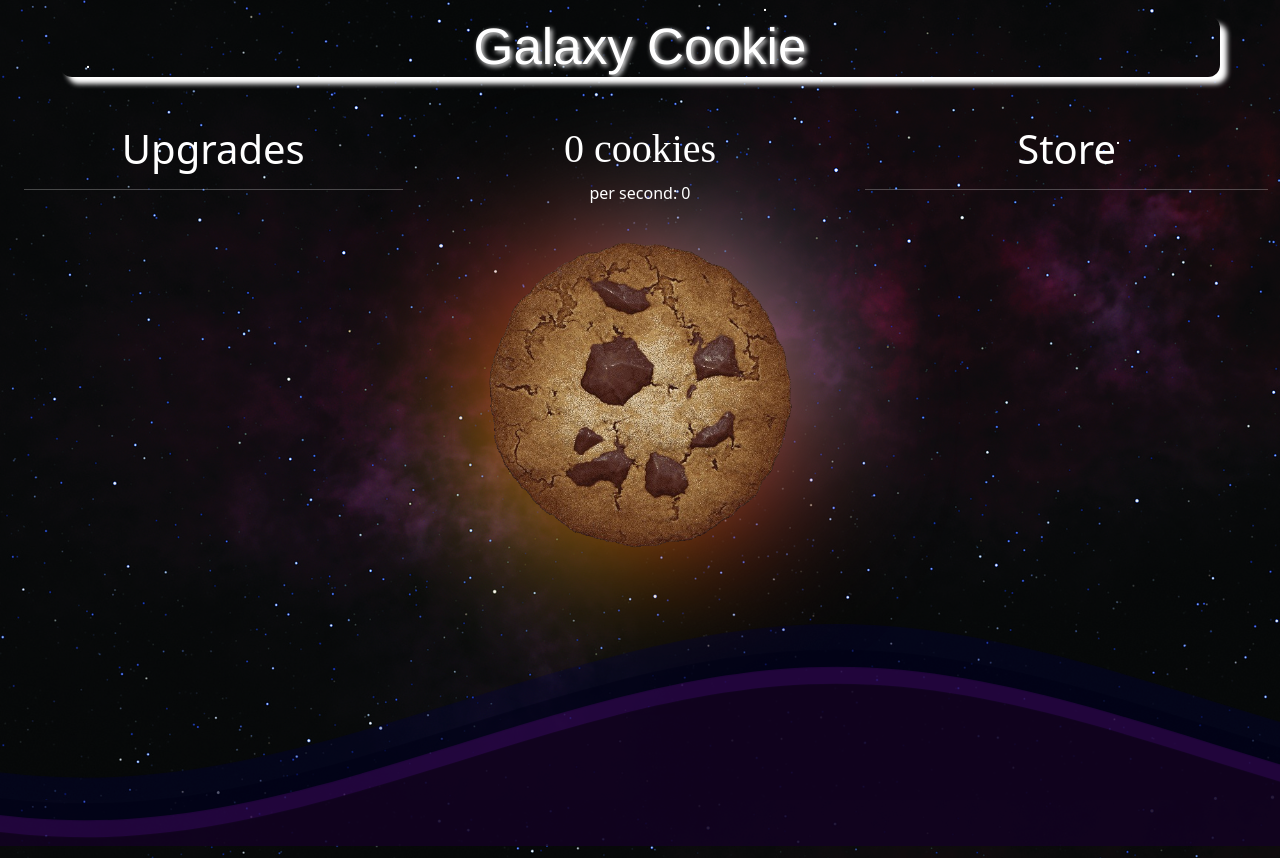
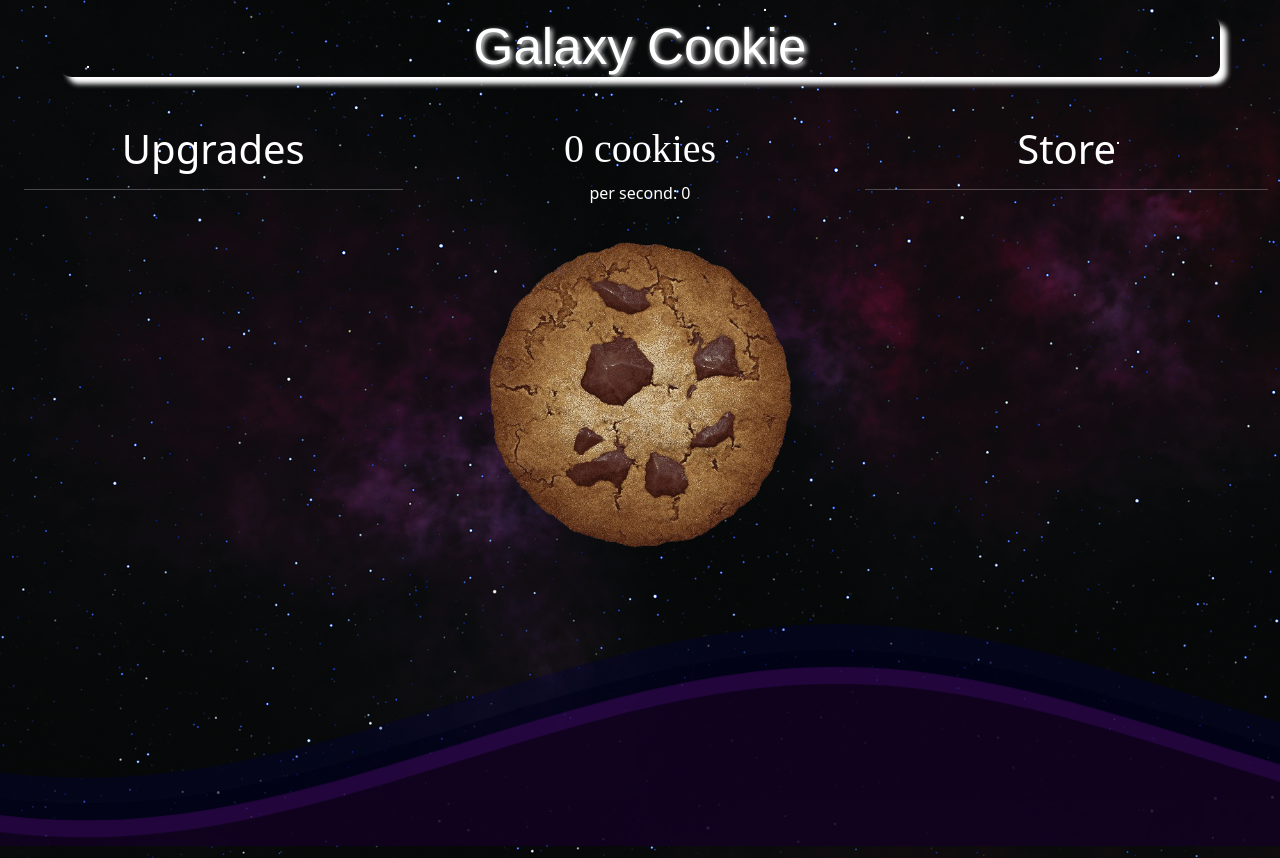
Before and after one commit to ScottyP1/react-cookie-clicker, a React (Create React App) app: page / in a window 1280 px wide. Built offline with nearby package versions, Linux system fonts and the light colour scheme; a web font is replaced by a local one.

Commit message:
Update Cookie.module.css

```diff
--- a/src/components/Cookie.module.css
+++ b/src/components/Cookie.module.css
@@ -31,29 +31,7 @@
 
 
 /* Cookie Glow */
-.block {
-    position: relative;
-}
 
-.block:before,
-.block:after {
-    content: '';
-    position: absolute;
-    left: 28px;
-    top: 28px;
-    background: linear-gradient(45deg, #ffffff, #0000ff, #ffffff, #ffff00, #ff0000, #ffffff,
-            #0000ff, #ffffff, #ffff00, #ff0000);
-    background-size: 400%;
-    width: calc(80% + 10px);
-    height: calc(80% + 10px);
-    z-index: -1;
-    animation: steam 25s linear infinite;
-    border-radius: 90pc;
-    overflow: hidden;
-        -webkit-appearance: none;
-    -moz-appearance: none;
-    appearance: none;
-}
 
 @keyframes steam {
     0% {
```
